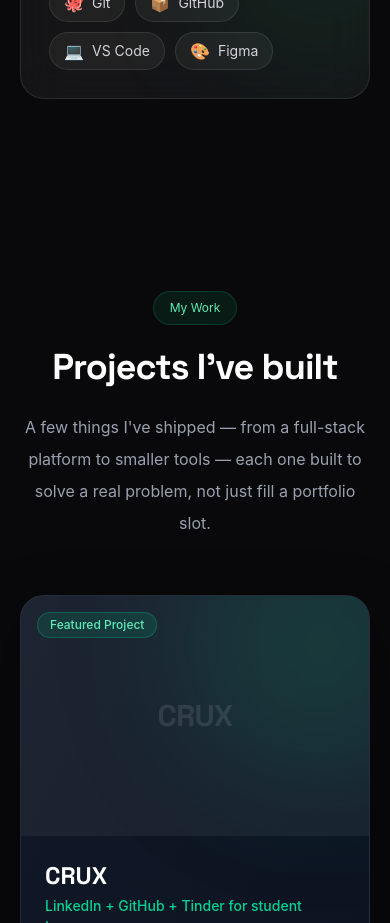
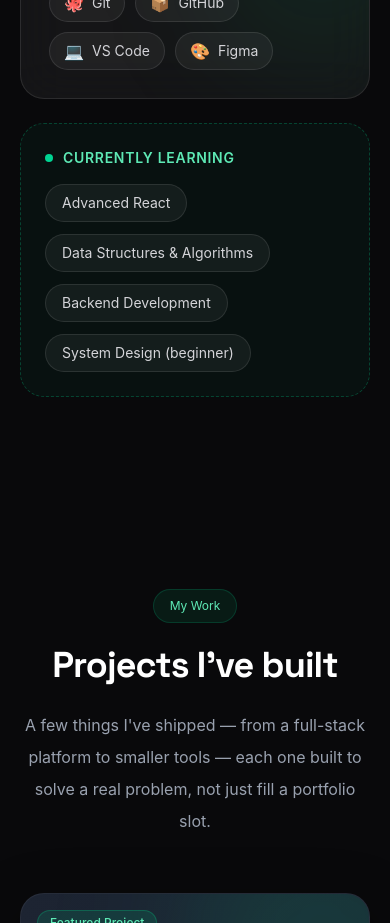
Before and after one commit to harshavardhan0401/Portfolio, a React (Vite) app: page / in a window 390 px wide. Shown: the part 3380-4303 px from the top of the page. Built offline with nearby package versions, Linux system fonts and the light colour scheme.

Commit message:
added BackToTop file

```diff
--- a/src/App.jsx
+++ b/src/App.jsx
@@ -1,6 +1,7 @@
 import Navbar from "./components/layout/Navbar";
 import PageLoader from "./components/ui/PageLoader";
 import ScrollProgressBar from "./components/ui/ScrollProgressBar";
+import BackToTop from "./components/ui/BackToTop";
 import Hero from "./sections/Hero/Hero";
 import About from "./sections/About/About";
 import Skills from "./sections/Skills/Skills";
@@ -20,6 +21,7 @@ export default function App() {
       <Projects />
       <Contact />
       <Footer />
+      <BackToTop />
     </main>
   );
 }
--- a/src/components/layout/Navbar.jsx
+++ b/src/components/layout/Navbar.jsx
@@ -60,7 +60,7 @@ export default function Navbar() {
                 <li key={link.href} className="relative">
                   <a
                     href={link.href}
-                    className={`transition hover:text-white ${
+                    className={`rounded transition hover:text-white focus-visible:outline-none focus-visible:ring-2 focus-visible:ring-emerald-400 focus-visible:ring-offset-2 focus-visible:ring-offset-[#09090B] ${
                       isActive ? "text-white" : ""
                     }`}
                   >
@@ -90,7 +90,7 @@ export default function Navbar() {
             onClick={() => setIsOpen((prev) => !prev)}
             aria-label={isOpen ? "Close menu" : "Open menu"}
             aria-expanded={isOpen}
-            className="flex h-10 w-10 items-center justify-center rounded-full border border-white/10 text-white transition hover:border-emerald-500/30 hover:bg-emerald-500/10 md:hidden"
+            className="flex h-10 w-10 items-center justify-center rounded-full border border-white/10 text-white transition hover:border-emerald-500/30 hover:bg-emerald-500/10 focus-visible:outline-none focus-visible:ring-2 focus-visible:ring-emerald-400 focus-visible:ring-offset-2 focus-visible:ring-offset-[#09090B] md:hidden"
           >
             {isOpen ? (
               <HiXMark className="text-xl" />
@@ -116,7 +116,7 @@ export default function Navbar() {
                     <a
                       href={link.href}
                       onClick={() => setIsOpen(false)}
-                      className={`block rounded-xl px-3 py-3 transition hover:bg-emerald-500/10 hover:text-white ${
+                      className={`block rounded-xl px-3 py-3 transition hover:bg-emerald-500/10 hover:text-white focus-visible:outline-none focus-visible:ring-2 focus-visible:ring-emerald-400 ${
                         activeId === link.id ? "bg-emerald-500/10 text-white" : ""
                       }`}
                     >
--- /dev/null
+++ b/src/components/ui/BackToTop.jsx
@@ -0,0 +1,40 @@
+import { useState } from "react";
+import {
+  AnimatePresence,
+  motion,
+  useMotionValueEvent,
+  useScroll,
+} from "framer-motion";
+import { HiArrowUp } from "react-icons/hi2";
+
+export default function BackToTop() {
+  const [isVisible, setIsVisible] = useState(false);
+  const { scrollY } = useScroll();
+
+  useMotionValueEvent(scrollY, "change", (latest) => {
+    setIsVisible(latest > 600);
+  });
+
+  function scrollToTop() {
+    window.scrollTo({ top: 0, behavior: "smooth" });
+  }
+
+  return (
+    <AnimatePresence>
+      {isVisible && (
+        <motion.button
+          type="button"
+          onClick={scrollToTop}
+          aria-label="Back to top"
+          initial={{ opacity: 0, y: 10 }}
+          animate={{ opacity: 1, y: 0 }}
+          exit={{ opacity: 0, y: 10 }}
+          transition={{ duration: 0.2, ease: "easeOut" }}
+          className="fixed bottom-6 right-6 z-50 flex h-11 w-11 items-center justify-center rounded-full border border-white/10 bg-white/5 text-white backdrop-blur-xl transition-all duration-300 hover:-translate-y-1 hover:border-emerald-500/30 hover:bg-emerald-500/10 hover:text-emerald-400"
+        >
+          <HiArrowUp className="text-lg" />
+        </motion.button>
+      )}
+    </AnimatePresence>
+  );
+}
--- a/src/data/Skills.js
+++ b/src/data/Skills.js
@@ -30,3 +30,10 @@ export const skillCategories = [
     ],
   },
 ];
+
+export const currentlyLearning = [
+  "Advanced React",
+  "Data Structures & Algorithms",
+  "Backend Development",
+  "System Design (beginner)",
+];
--- a/src/sections/Footer/Footer.jsx
+++ b/src/sections/Footer/Footer.jsx
@@ -28,7 +28,7 @@ export default function Footer() {
                 target={href.startsWith("http") ? "_blank" : undefined}
                 rel={href.startsWith("http") ? "noopener noreferrer" : undefined}
                 aria-label={label}
-                className="flex h-9 w-9 items-center justify-center rounded-full border border-white/10 text-zinc-500 transition-all duration-300 hover:-translate-y-0.5 hover:border-emerald-500/30 hover:bg-emerald-500/10 hover:text-emerald-400"
+                className="flex h-9 w-9 items-center justify-center rounded-full border border-white/10 text-zinc-500 transition-all duration-300 hover:-translate-y-0.5 hover:border-emerald-500/30 hover:bg-emerald-500/10 hover:text-emerald-400 focus-visible:outline-none focus-visible:ring-2 focus-visible:ring-emerald-400 focus-visible:ring-offset-2 focus-visible:ring-offset-[#09090B]"
               >
                 <Icon className="text-base" />
               </a>
--- a/src/sections/Skills/Skills.jsx
+++ b/src/sections/Skills/Skills.jsx
@@ -6,7 +6,7 @@ import SectionHeading from "../../components/ui/SectionHeading";
 import SkillCard from "../../components/ui/SkillCard";
 
 import { fadeUp } from "../../utils/animations";
-import { skillCategories } from "../../data/Skills";
+import { skillCategories, currentlyLearning } from "../../data/Skills";
 export default function Skills() {
   return (
     <Section id="skills">
@@ -34,6 +34,36 @@ export default function Skills() {
             />
           ))}
         </div>
+
+        <motion.div
+          variants={fadeUp}
+          initial="hidden"
+          whileInView="visible"
+          viewport={{ once: true }}
+          custom={0.3}
+          className="mt-6 rounded-3xl border border-dashed border-emerald-500/30 bg-emerald-500/5 p-6 md:p-8"
+        >
+          <div className="flex items-center gap-2.5">
+            <span className="relative flex h-2 w-2">
+              <span className="absolute inline-flex h-full w-full animate-ping rounded-full bg-emerald-400 opacity-75" />
+              <span className="relative inline-flex h-2 w-2 rounded-full bg-emerald-400" />
+            </span>
+            <h3 className="text-sm font-semibold uppercase tracking-wider text-emerald-300">
+              Currently Learning
+            </h3>
+          </div>
+
+          <div className="mt-4 flex flex-wrap gap-3">
+            {currentlyLearning.map((item) => (
+              <span
+                key={item}
+                className="rounded-full border border-white/10 bg-white/5 px-4 py-2 text-sm text-zinc-300"
+              >
+                {item}
+              </span>
+            ))}
+          </div>
+        </motion.div>
       </Container>
     </Section>
   );
```
